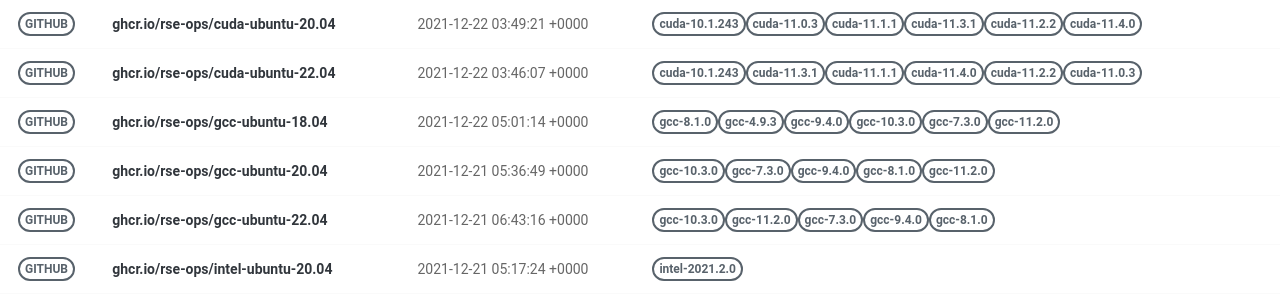
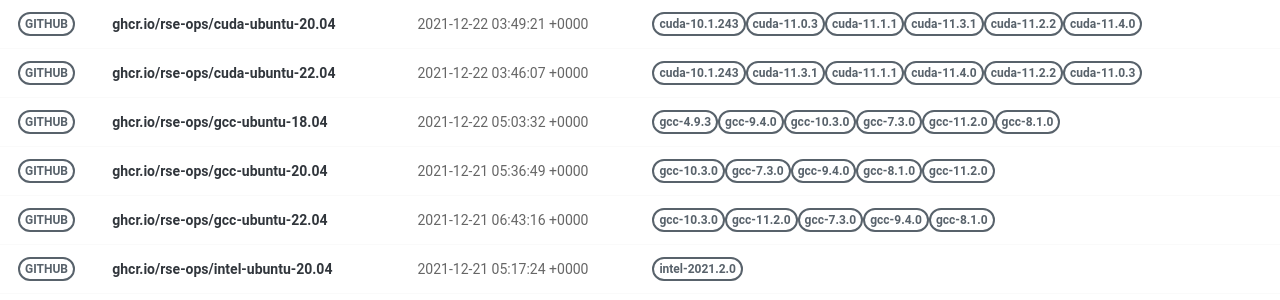
Before and after one commit to rse-ops/docker-images, a Jekyll site: the page built from pages/index.md, in a window 1280 px wide. Shown: the part 277-577 px from the top of the page. Built offline with Jekyll 4.4.1, drawn with Linux system fonts in a browser that asks for light colours; nearby versions of some CDN libraries.

Commit message:
Automated push to update library 2021-12-22

```diff
--- a/_library/ghcr.io-rse-ops-gcc-ubuntu-18.04.md
+++ b/_library/ghcr.io-rse-ops-gcc-ubuntu-18.04.md
@@ -1,14 +1,11 @@
 ---
 layout: container
 name: ghcr.io/rse-ops/gcc-ubuntu-18.04
-updated_at: 2021-12-22 05:01:14.912919
+updated_at: 2021-12-22 05:03:32.939730
 
 
 container_url: https://github.com/orgs/rse-ops/packages/container/package/gcc-ubuntu-18.04
 versions:
- - tag: gcc-8.1.0
-   dockerfile: https://github.com/rse-ops/docker-images/blob/main/ubuntu/gcc/Dockerfile
-   manifest: https://crane.ggcr.dev/manifest/ghcr.io/rse-ops/gcc-ubuntu-18.04:gcc-8.1.0
  - tag: gcc-4.9.3
    dockerfile: https://github.com/rse-ops/docker-images/blob/main/ubuntu/gcc/Dockerfile
    manifest: https://crane.ggcr.dev/manifest/ghcr.io/rse-ops/gcc-ubuntu-18.04:gcc-4.9.3
```
Also changed, not shown: other parts of _library/ghcr.io-rse-ops-gcc-ubuntu-18.04.md (+3 -0 lines).
